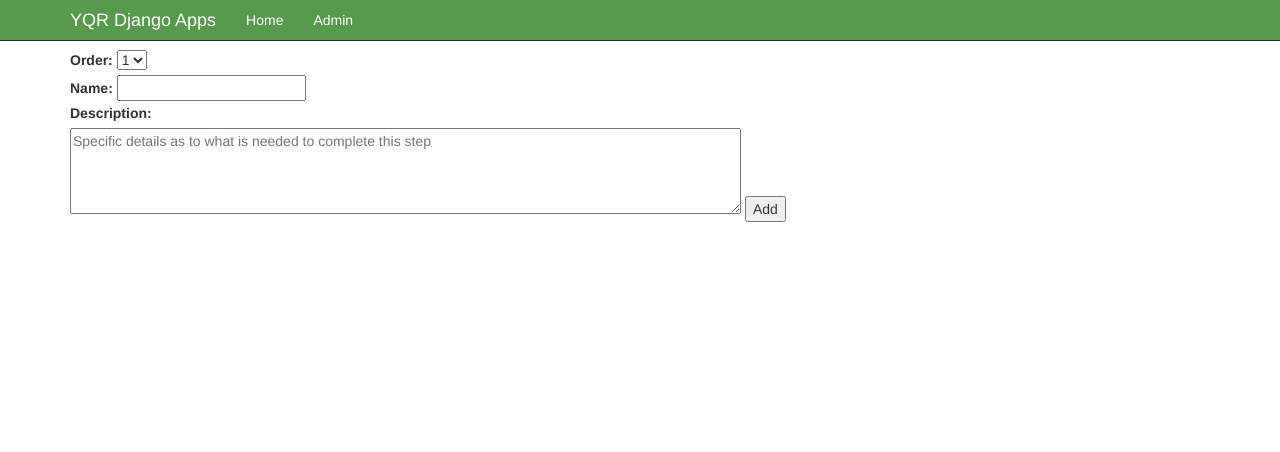
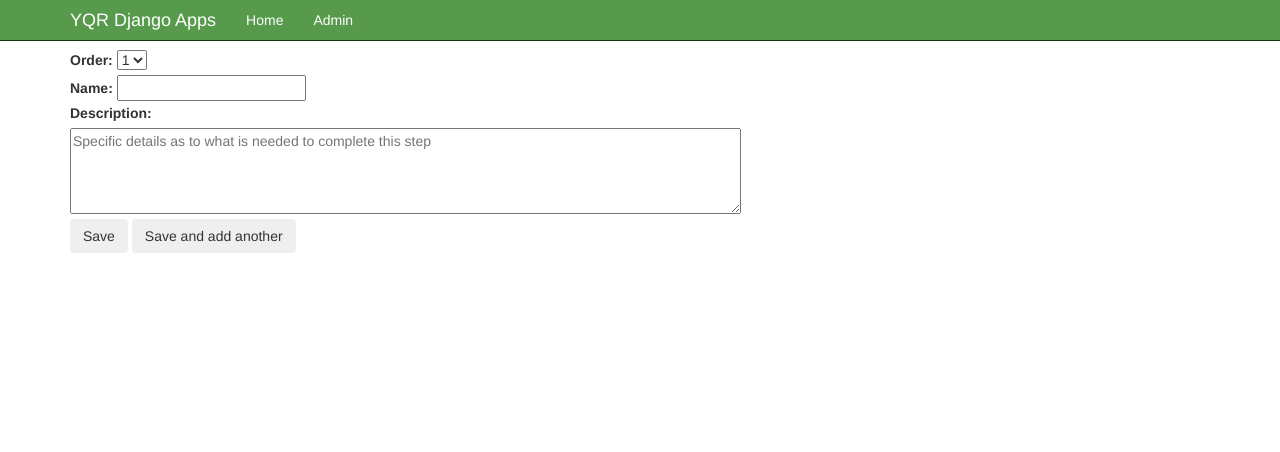
Before and after one commit to jcarswell/Workflow-Traker, a Django app: page /Manage/step/ in a window 1280 px wide. Shown: the top 452 px of the page. Run offline with Django 3.2, Linux system fonts and the light colour scheme; data that the repository does not hold is empty; some libraries are stand-ins or nearby versions.

Commit message:
updated the from layout and associated styles, also added a alternate submit button to add additional steps.

```diff
--- a/exchange_transition/templates/exchange_transition/admin_new_step.html
+++ b/exchange_transition/templates/exchange_transition/admin_new_step.html
@@ -15,10 +15,13 @@
     </select>
     <br />
     <label for="name">Name: </label>
-    <input type="text" name="name" required/><br />
+    <input type="text" name="name" class="txt-form" required/><br />
     <label for="description">Description: </label><br />
     <textarea name="description" placeholder="Specific details as to what is needed to complete this step" rows="4" cols="80"></textarea>
-    <input type="submit" value="Add">
+    <div class="btn-group-submit">
+        <input type="submit" name="submit" value="Save" class="btn" />
+        <input type="submit" name="submit" value="Save and add another" class="btn" />
+    </div>
 </form>
 
 {% endblock %}
```
Also changed, not shown: exchange_transition/static/css/base.css (+6 -1 lines).
